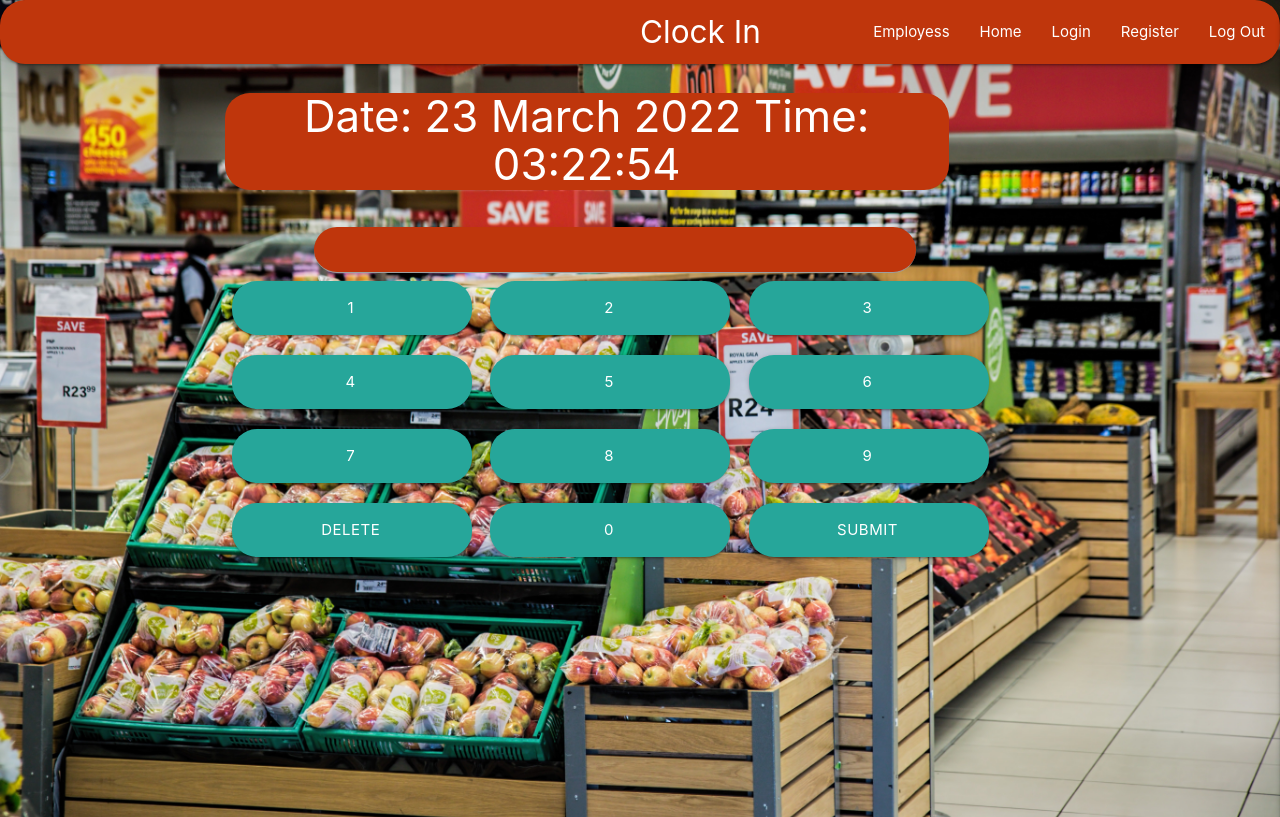
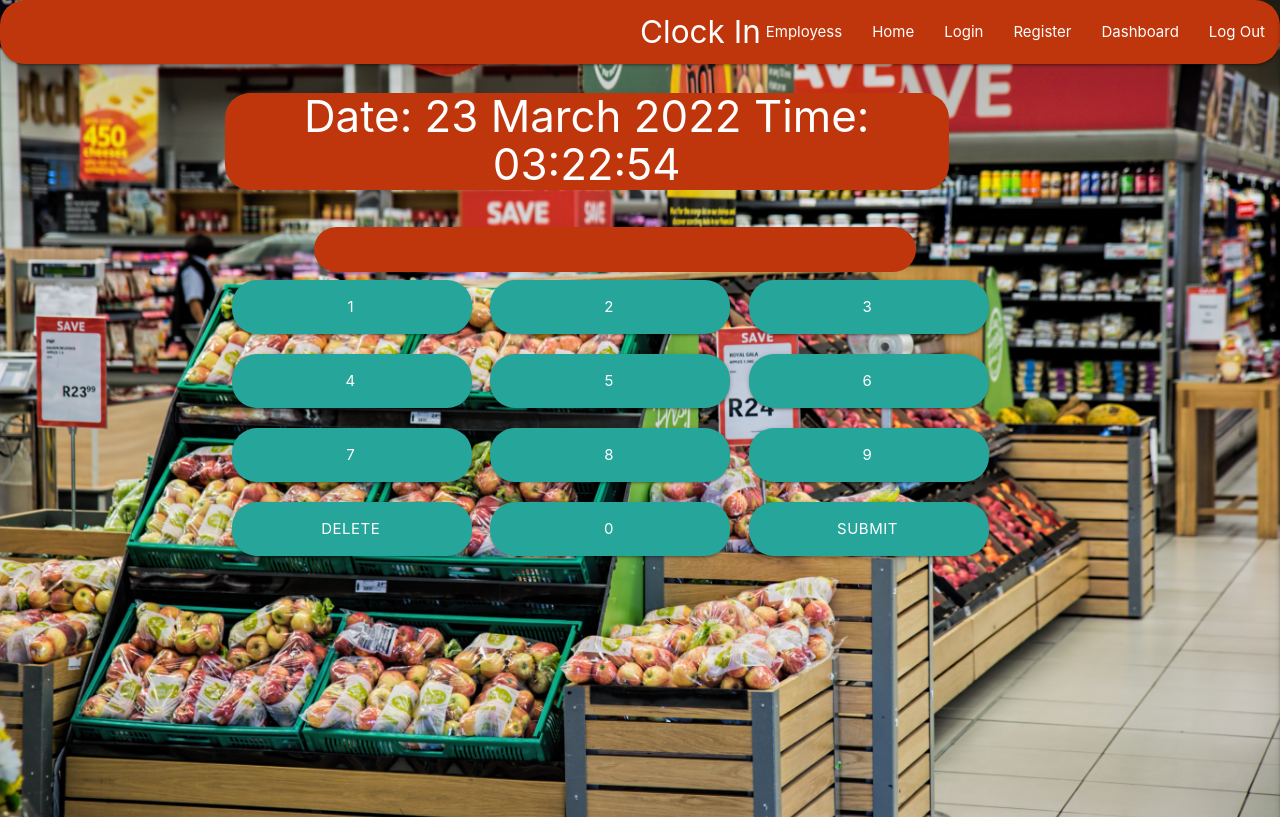
Before and after one commit to lseparatio/zai-clock-in-software, a Flask app: page / in a window 1280 px wide. Shown: the top 817 px of the page. Run offline with Flask 2, Linux system fonts and the light colour scheme; some libraries are stand-ins or nearby versions.

Commit message:
Cleared a shadow from clock field added dashboard to menu

```diff
--- a/app.py
+++ b/app.py
@@ -47,7 +47,7 @@ def index():
             }
             #Insert in clocked_out
             mongo.db.clocked_out.insert_one(clock_out)
-            #Mark clock nr for deletion
+            # Mark clock nr for deletion
             clocks = {
                 "first_name": employee["first_name"],
                 "last_name": employee["last_name"],
@@ -157,9 +157,10 @@ def dashboard(username):
     # grab the session user's username from db
     username = mongo.db.admin.find_one(
         {"username": session["user"]})["username"]
-
+    admin = list(mongo.db.admin.find())
+    print(admin)
     if session["user"]:
-        return render_template("dashboard.html", username=username)
+        return render_template("dashboard.html", username=username, admin=admin)
 
     return redirect(url_for("login"))
 
--- a/static/css/style.css
+++ b/static/css/style.css
@@ -13,6 +13,7 @@ body {
     background-size: cover;
     color: var(--text);
     text-align: center;
+    min-height: 100%;
 }
 
 h3 {
@@ -30,6 +31,7 @@ h3 {
 #clock-number {
     background-color: var(--nav);
     border-radius: 25px;
+    border-bottom: 0px;
 }
 
 .number-collon {
--- a/templates/base.html
+++ b/templates/base.html
@@ -38,6 +38,7 @@
                     <li><a href="{{ url_for('index') }}">Home</a></li>
                     <li><a href="{{ url_for('login') }}">Login</a></li>
                     <li><a href="{{ url_for('register') }}">Register</a></li>
+                    <li><a href="{{ url_for('dashboard', username=session['user']) }}">Dashboard</a></li>
                     <li><a href="{{ url_for('logout') }}">Log Out</a></li>
                 </ul>
             </div>
@@ -52,6 +53,7 @@
             <li><a href="{{ url_for('index') }}">Home</a></li>
             <li><a href="{{ url_for('login') }}">Login</a></li>
             <li><a href="{{ url_for('register') }}">Register</a></li>
+            <li><a href="{{ url_for('dashboard', username=session['user']) }}">Dashboard</a></li>
             <li><a href="{{ url_for('logout') }}">Log Out</a></li>
         </ul>
     </header>
--- a/templates/dashboard.html
+++ b/templates/dashboard.html
@@ -6,7 +6,10 @@
         <div class="col s12 m8 offset-m2">
             <div class="card-panel">
                 <h3 class="center-align light-blue-text text-darken-4">
-                    {{ username }}'s Profile
+                    {% for user in admin %}
+                    {{ user.first_name.capitalize() }}
+                    {{ user.email}}
+                    {%endfor%}
                 </h3>
             </div>
         </div>
```
